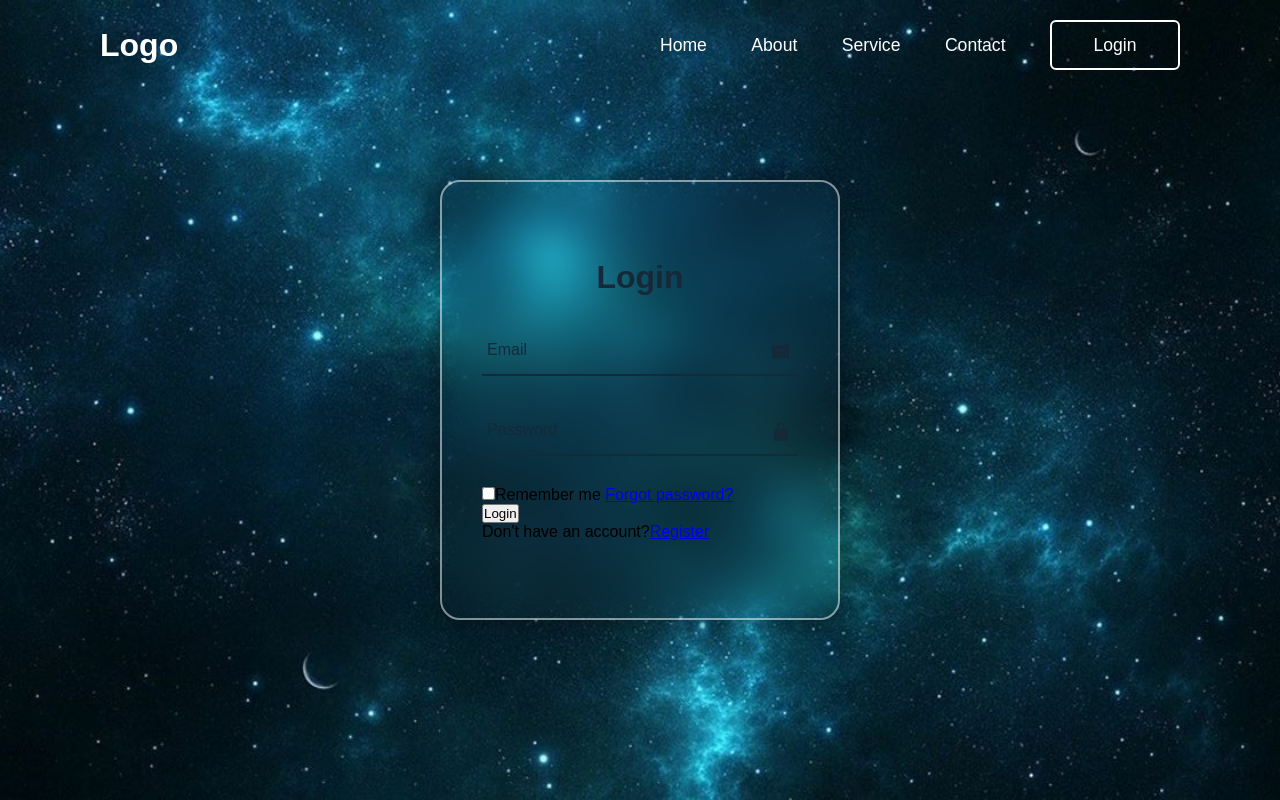
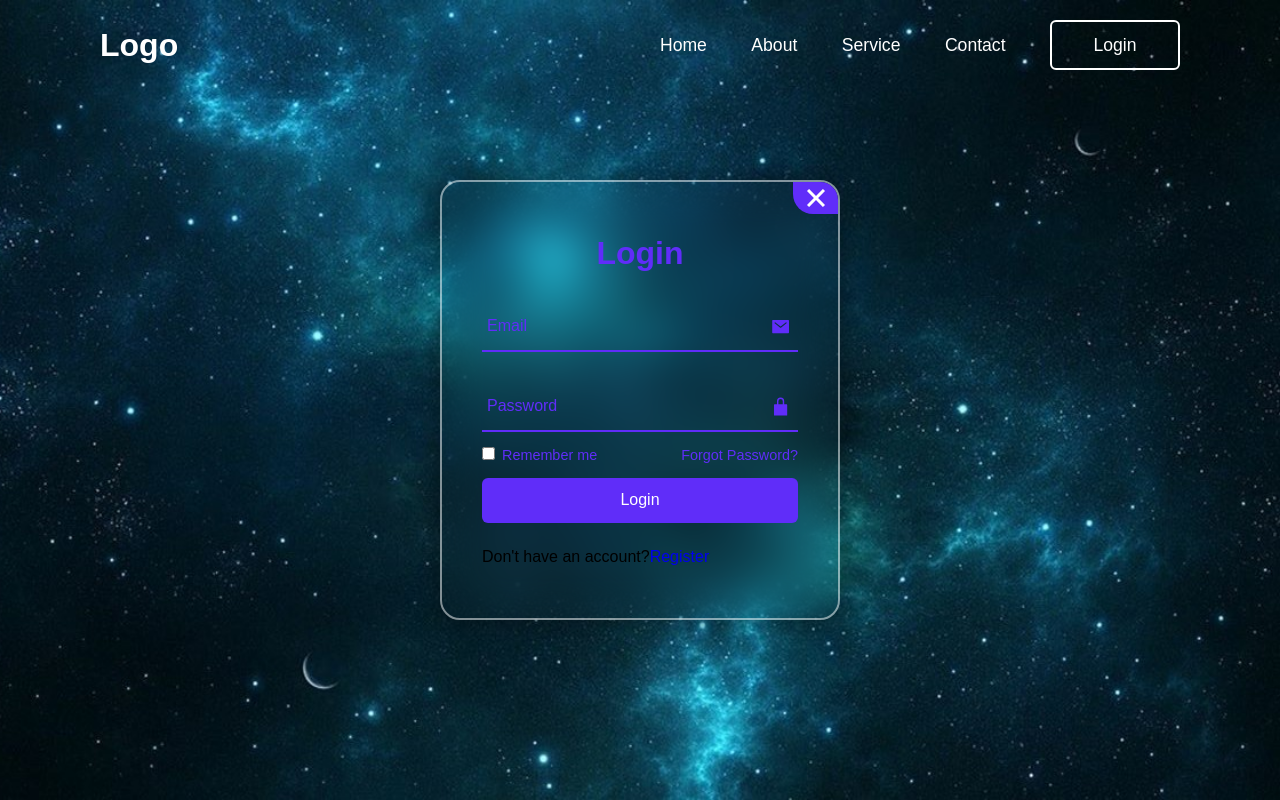
Before and after one commit to Gabriex01/LoginPage, a plain HTML site: page index.html in a window 1280 px wide. Both pictures are taken after a click on the button "Login". Drawn offline with nearby package versions, Linux system fonts and the light colour scheme.

Commit message:
LoginRegistration

```diff
--- a/index.html
+++ b/index.html
@@ -3,7 +3,7 @@
 <head>
     <meta charset="UTF-8">
     <meta name="viewport" content="width=device-width, initial-scale=1.0">
-    <title>Website with Login & Registration | Codehal</title>
+    <title>My First Login Page & Registration</title>
     <link rel="stylesheet" href="style.css">
 </head>
 <body>
@@ -20,9 +20,47 @@
     </header>
 
     <div class="wrapper">
+        <span class="icon-close"><ion-icon name="close-sharp"></ion-icon></span>
+
         <div class="form-box login">
-            <h2>Login</h2>
+            <h2 class="txt">Login</h2>
             <form action="#">
+                <div class="input-box">
+                    <span class="icon">
+                        <ion-icon name="mail-sharp"></ion-icon>
+                    </span>
+                    <input type="email" required>
+                    <label class="txt">Email</label>
+                </div>
+                <div class="input-box">
+                    <span class="icon">
+                        <ion-icon name="lock-closed-sharp"></ion-icon>
+                    </span>
+                    <input type="password" required>
+                    <label class="txt">Password</label>
+                </div>
+                <div class="remember-forgot">
+                    <label class="txt"><input type="checkbox">
+                        Remember me</label>
+                    <a href="#" class="txt">Forgot Password?</a>
+                </div>
+                <button type="submit" class="btn">Login</button>
+                <div class="login-register"></div>
+                    <p class="txt">Don't have an account?<a href ="#"
+                        class="register-link txt"">Register</a></p>
+            </form>
+        </div>
+
+        <div class="form-box register">
+            <h2>Registration</h2>
+            <form action="#">
+                <div class="input-box">
+                    <span class="icon">
+                        <ion-icon name="person-sharp"></ion-icon>
+                    </span>
+                    <input type="text" required>
+                    <label>Username</label>
+                </div>
                 <div class="input-box">
                     <span class="icon">
                         <ion-icon name="mail-sharp"></ion-icon>
@@ -37,13 +75,14 @@
                     <input type="password" required>
                     <label>Password</label>
                 </div>
-                <div class="rememmber-forgot">
-                    <label><input type="checkbox">Remember me</label>
-                    <a href="#">Forgot password?</a>
+                <div class="remember-forgot">
+                    <label><input type="checkbox">
+                        I agree to the terms & conditions</label>
                 </div>
-                <button type="submit" class="'btn">Login</button>
+                <button type="submit" class="btn">Register</button>
                 <div class="login-register"></div>
-                    <p>Don't have an account?<a href ="#" class="register-link">Register</a></p>
+                    <p>Already have an account?<a href ="#"
+                        class="login-link">Login</a></p>
             </form>
         </div>
     </div>
--- a/script.js
+++ b/script.js
@@ -0,0 +1,22 @@
+const wrapper = document.querySelector('.wrapper');
+const loginLink = document.querySelector('.login-link');
+const registerLink = document.querySelector('.register-link');
+const btnPopup = document.querySelector('.btnLogin-popup');
+const iconClose = document.querySelector('.icon-close');
+
+
+registerLink.addEventListener('click', ()=> {
+    wrapper.classList.add('active');
+});
+
+loginLink.addEventListener('click', ()=> {
+    wrapper.classList.remove('active');
+});
+
+btnPopup.addEventListener('click', ()=> {
+    wrapper.classList.add('active-popup');
+});
+
+iconClose.addEventListener('click', ()=> {
+    wrapper.classList.remove('active-popup');
+});
--- a/style.css
+++ b/style.css
@@ -82,7 +82,7 @@ header {
 
 .navigation .btnLogin-popup:hover{
     background: #fff;
-    color: #162938;
+    color: #602df9;
 }
 
 .wrapper {
@@ -97,6 +97,18 @@ header {
     display: flex;
     justify-content: center;
     align-items: center;
+    overflow: hidden;
+    transform: scale(0);
+    transition: transform .5s ease, height .2s ease;
+}
+
+.wrapper.active-popup{
+    transform: scale(1);
+
+}
+
+.wrapper.active{
+    height: 520px;
 }
 
 .wrapper .form-box{
@@ -104,9 +116,52 @@ header {
     padding: 40px;
 }
 
+.wrapper .form-box.login{
+    transition: transform .18s ease;
+    transform: translateX(0);
+}
+
+.wrapper.active .form-box.login{
+    transition: none;
+    transform: translateX(-400px);
+}
+
+.wrapper .form-box.register{
+    position: absolute;
+    transition: none;
+    transform: translateX(400px);
+}
+
+.wrapper.active .form-box.register{
+    transition: transform .18s ease;
+    transform: translateX(0);
+}
+
+.register-link {
+    text-decoration: none;
+}
+
+.wrapper .icon-close{
+    position: absolute;
+    top: 0;
+    right: 0;
+    width: 45px;
+    background: #602df9;
+    -webkit-text-stroke-color: #060606;
+    font-size: 2em;
+    color: #fff;
+    display: flex;
+    justify-content: center;
+    align-items: center;
+    border-bottom-left-radius: 20px;
+    cursor: pointer;
+    z-index: 1;
+}
+
 .form-box h2{
     font-size: 2em;
-    color: #162938;
+    color: #602df9;
+    -webkit-text-stroke-color: #060606;
     text-align: center;
 }
 
@@ -114,7 +169,7 @@ header {
     position: relative;
     width: 100%;
     height: 50px;
-    border-bottom: 2px solid #162938;
+    border-bottom: 2px solid #602df9;
     margin: 30px 0;
 }
 
@@ -124,8 +179,8 @@ header {
     left: 5px;
     transform: translateY(-50%);
     font-size: 1em;
-    color:#162938;
-    font-weight: 500;
+    color:#602df9;
+    font-weight: 530;
     pointer-events: none;
     transition: .5s;
 }
@@ -143,7 +198,7 @@ header {
     border: none;
     outline: none;
     font-size: 1em;
-    color: #162938;
+    color: #602df9;
     font-weight: 600;
     padding: 0 35px 0 5px;
 }
@@ -152,6 +207,97 @@ header {
     position: absolute;
     right: 8px;
     font-size: 1.2em;
-    color: #162938;
+    color: #602df9;
     line-height: 57px;
 }
+
+.remember-forgot{
+    font-size: .9em;
+    color: #602df9;
+    -webkit-text-stroke-color: #060606;
+    font-weight: 500;
+    margin: -15px 0 15px;
+    display: flex;
+    justify-content: space-between;
+}
+
+.remember-forgot label input {
+    accent-color: #602df9;
+    margin-right: 3px;
+}
+
+.remember-forgot a{
+    color: #602df9;
+    text-decoration: none;
+}
+
+.remember-forgot a:hover{
+    text-decoration: underline;
+
+}
+
+.btn{
+    width: 100%;
+    height: 45px;
+    background: #602df9;
+    border: none;
+    outline: none;
+    border-radius: 6px;
+    cursor: pointer;
+    font-size: 1em;
+    color: #fff;
+    font-weight: 500;
+}
+
+.login-register{
+    font-size: .9em;
+    color: #602df9;
+    text-align: center;
+    font-weight: 500;
+    margin: 25px 0 10px;
+}
+
+.login-register p a{
+    color: #602df9;
+    text-decoration: none;
+    font-weight: 600;
+}
+
+.login-register p a:hover{
+    text-decoration: underline;
+}
+
+.login-link {
+    text-decoration: none;
+}
+
+.btn{
+    width: 100%;
+    height: 45px;
+    background: #602df9;
+    border: none;
+    outline: none;
+    border-radius: 6px;
+    cursor: pointer;
+    font-size: 1em;
+    color: #fff;
+    font-weight: 500;
+}
+
+.login-register {
+    font-size: .9em;
+    color: #602df9;
+    text-align: center;
+    font-weight: 500;
+    margin: 25px 0 10px;
+}
+
+.login-register p a{
+    color: #602df9;
+    text-decoration: none;
+    font-weight: 600;
+}
+
+.login-register p a:hover{
+    text-decoration: underline;
+}
```
